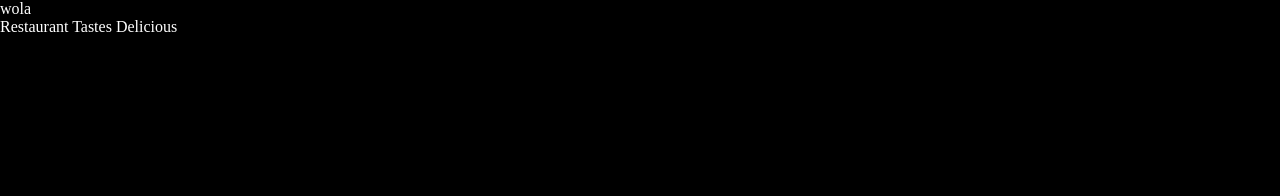
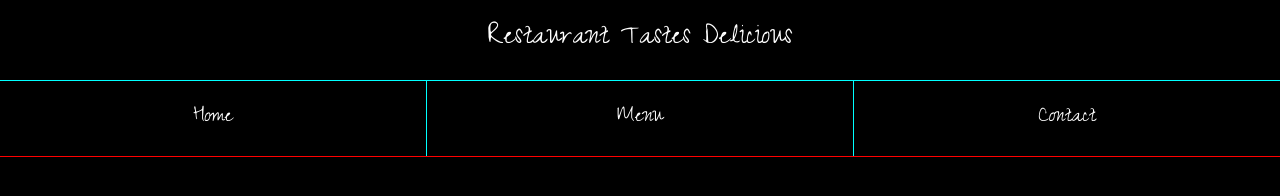
Before and after one commit to sacifuentespa/restaurant, a website built with webpack: page src/template.html in a window 1280 px wide. Built offline with nearby package versions, Linux system fonts and the light colour scheme.

Commit message:
function to create header and its children done with styles

```diff
--- /dev/null
+++ b/src/functions/header.js
@@ -0,0 +1,41 @@
+const header = function(){
+
+    /* function to create the header with the restaurant's title and
+    3 links to change website's content
+    */
+    const header = document.createElement('header');
+    const h1 = document.createElement('h1');
+
+    header.appendChild(h1);
+
+    h1.textContent = 'Restaurant Tastes Delicious';
+
+    const divChanges = document.createElement('div');
+
+    header.appendChild(divChanges);
+
+    divChanges.classList.add('divChanges');
+
+    const divHome = document.createElement('div');
+    const h3Home = document.createElement('h3');
+    divHome.appendChild(h3Home);
+    h3Home.textContent = 'Home';
+
+    const divMenu = document.createElement('div');
+    const h3Menu = document.createElement('h3');
+    divMenu.appendChild(h3Menu);
+    h3Menu.textContent = 'Menu'
+
+    const divContact = document.createElement('div');
+    const h3Contact = document.createElement('h3');
+    divContact.appendChild(h3Contact);
+    h3Contact.textContent = 'Contact'
+
+    divChanges.appendChild(divHome);
+    divChanges.appendChild(divMenu);
+    divChanges.appendChild(divContact);
+
+    return header;
+}
+
+export default header;
--- a/src/functions/home.js
+++ /dev/null
@@ -1,10 +0,0 @@
-
-const home = function(){
-
-    const element = document.createElement('div');
-    element.textContent = 'Restaurant Tastes Delicious';
-
-    return element;
-}
-
-export default home;
--- a/src/index.js
+++ b/src/index.js
@@ -1,10 +1,11 @@
 import './styles/normalize.css';
 import './styles/style.css';
-import home from './functions/home.js'
+import header from './functions/header.js'
 
-const content = document.querySelector('#content')
-const newChildElement = home();
+const body = document.querySelector('body')
+const contentHeader = header();
+const contentDiv = document.querySelector('#content')
 
-content.appendChild(newChildElement);
+body.insertBefore(contentHeader, contentDiv );
 
 console.log(content)
--- a/src/styles/style.css
+++ b/src/styles/style.css
@@ -1,4 +1,51 @@
-*{
+@font-face {
+    font-family: 'Zeyada';
+    src: url('./Zeyada-Regular.ttf') format('TrueType');
+    font-weight: 800;
+    font-style: normal;
+  }
+
+/* stablish font for the web*/
+
+body{
     background-color: black;
     color: white;
+    font-family: 'Zeyada';
 }
+
+/* Set styles for header and its children*/
+
+header{
+  display: flex;
+  flex-direction: column;
+  justify-content: center;
+  align-items: center;
+  border-bottom: 1px solid red;
+}
+
+.divChanges{
+  display: flex;
+  width: 100%;
+  justify-content: space-around;
+  border-top: 1px solid aqua;
+}
+
+.divChanges div {
+  display: flex;
+  flex:1;
+  justify-content: center;
+  align-items: center;
+  border-right: 1px solid aqua;
+}
+
+.divChanges div:nth-child(3){
+  border-right: 0px;
+}
+
+h3{
+  font-size: x-large;
+}
+
+h3:hover{
+  color:aqua;
+}
--- a/src/template.html
+++ b/src/template.html
@@ -7,7 +7,6 @@
 </head>
 <body>
     <div id="content">
-        wola
     </div>
 </body>
 </html>
--- a/webpack.config.js
+++ b/webpack.config.js
@@ -15,9 +15,14 @@ module.exports = {
         test: /\.css$/i,
         use: ['style-loader', 'css-loader'],
       },
+
+      {
+        test: /\.(woff|woff2|eot|ttf|otf)$/i,
+        type: 'asset/resource',
+      },
     ],
   },
-   plugins:[
+  plugins: [
     new HtmlWebpackPlugin({
       filename: 'index.html',
       template: './src/template.html',
```
Also changed, not shown: dist/fb9bab9d2c0d16e69cdd.ttf (added), dist/index.html, dist/main.js, src/styles/Zeyada-Regular.ttf (added). Lines whose indentation alone changed are shown as unchanged.
